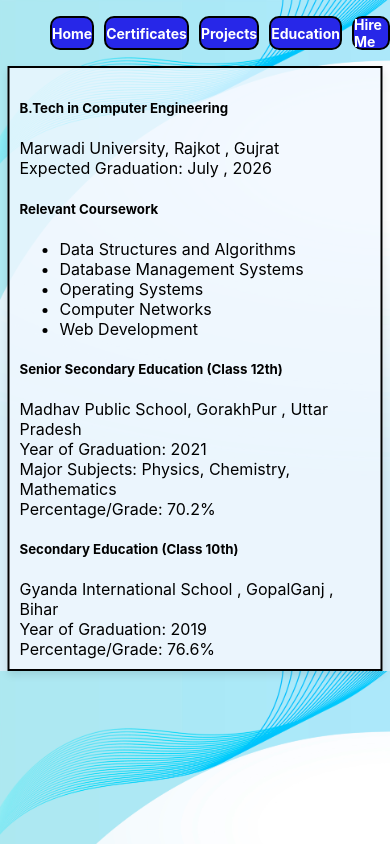
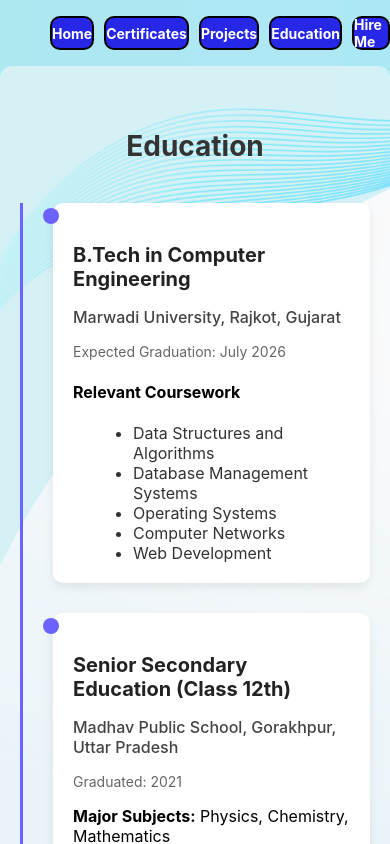
Before and after one commit to AnkitShrivastava27/portfolio, a React (Create React App) app: page /Education in a window 390 px wide. Shown: the top 844 px of the page. Built offline with nearby package versions, Linux system fonts and the light colour scheme.

Commit message:
new changes

```diff
--- a/src/components/Certificates.js
+++ b/src/components/Certificates.js
@@ -1,5 +1,5 @@
-import React from "react";
-import './certificates.css';
+import React, { useState } from "react";
+import "./certificates.css";
 import Oracle from '../certificates/oracle.png';
 import pp from '../certificates/pp1.png';
 import cc1 from '../certificates/ccnv1.png';
@@ -7,34 +7,38 @@ import cc2 from '../certificates/ccnv2.png';
 import lin from '../certificates/linux.png';
 import ibm from '../certificates/ibm.png';
 
+const certificatesData = [
+  { title: "Database Programming with SQL - Oracle Academy", img: Oracle },
+  { title: "Programming with Python - Coursera", img: pp },
+  { title: "CCNAv7: Introduction to Networks - Cisco", img: cc1 },
+  { title: "CCNAv7: Switching, Routing & Wireless Essentials - Cisco", img: cc2 },
+  { title: "NDG: Linux Essentials - Cisco", img: lin },
+  { title: "Getting Started With Enterprise Data Science - IBM", img: ibm },
+];
+
 const Certificates = () => {
+  const [selectedImg, setSelectedImg] = useState(null);
+
   return (
     <div className="certificates">
-            <h1>Certificates</h1>
-            <div className="certificate">
-                <h5 className="text oracle">Database Programming with SQL - Oracle Academy</h5>
-                <img src={Oracle} className="img oracle1" alt="Oracle Certificate"/>
+      <h1 className="section-title">Certificates</h1>
+
+      <div className="certificate-grid">
+        {certificatesData.map((cert, idx) => (
+          <div key={idx} className="certificate-card" onClick={() => setSelectedImg(cert.img)}>
+            <img src={cert.img} alt={cert.title} className="certificate-thumb"/>
+            <h5>{cert.title}</h5>
           </div>
-            <div className="certificate">
-                <h5 className="text pp">Programming with Python - Coursera</h5>
-                <img src={pp} className="img pp1" alt="Python Certificate"/>
+        ))}
       </div>
-            <div className="certificate">
-                <h5 className="text cc1">CCNAv7: Introduction to Networks - Cisco Networking Academy</h5>
-                <img src={cc1} className="img cc11" alt="CCNA1 Certificate"/>
+
+      {/* Modal for full certificate view */}
+      {selectedImg && (
+        <div className="modal" onClick={() => setSelectedImg(null)}>
+          <span className="close">&times;</span>
+          <img src={selectedImg} alt="Certificate" className="modal-img"/>
         </div>
-            <div className="certificate">
-                <h5 className="text cc2">CCNAv7: Switching, Routing and Wireless Essentials - Cisco Networking Academy</h5>
-                <img src={cc2} className="img cc21" alt="CCNA2 Certificate"/>
-            </div>
-            <div className="certificate">
-                <h5 className="text lin">NDG: Linux Essentials - Cisco Networking Academy</h5>
-                <img src={lin} className="img lin1" alt="Linux Certificate"/>
-            </div>
-            <div className="certificate">
-                <h5 className="text ibm">Getting Started With Enterprise Data Science - IBM</h5>
-                <img src={ibm} className="img ibm1" alt="IBM Certificate"/>
-            </div>
+      )}
     </div>
   );
 };
--- a/src/components/Education.js
+++ b/src/components/Education.js
@@ -1,30 +1,55 @@
 import React from "react";
-import './education.css'
-const Education=()=>{
-    return(
-        <div className="Education">
-<div>
-<h5>B.Tech in Computer Engineering</h5>
-Marwadi University, Rajkot , Gujrat <br/>
-Expected Graduation: July , 2026  <br/>
-<h5> Relevant Coursework</h5><ul><li>Data Structures and Algorithms</li><li> Database Management Systems</li> <li>Operating Systems</li><li>Computer Networks</li> <li>Web Development</li>
-</ul>
-<h5>Senior Secondary Education (Class 12th)</h5>
-Madhav Public School, GorakhPur , Uttar Pradesh <br/>
-Year of Graduation: 2021 <br/>
- Major Subjects: Physics, Chemistry, Mathematics<br/>
- Percentage/Grade: 70.2%<br/>
+import "./education.css";
 
- <h5>Secondary Education (Class 10th)</h5>
-Gyanda International School ,  GopalGanj , Bihar <br/>
-Year of Graduation: 2019  <br/>
-Percentage/Grade: 76.6%
-</div>
+const Education = () => {
+  return (
+    <div className="education-section">
+      <h2 className="section-title">Education</h2>
 
+      <div className="timeline">
+        {/* B.Tech */}
+        <div className="timeline-item">
+          <div className="timeline-dot"></div>
+          <div className="timeline-content">
+            <h3>B.Tech in Computer Engineering</h3>
+            <p className="institute">Marwadi University, Rajkot, Gujarat</p>
+            <p className="year">Expected Graduation: July 2026</p>
+            <h4>Relevant Coursework</h4>
+            <ul>
+              <li>Data Structures and Algorithms</li>
+              <li>Database Management Systems</li>
+              <li>Operating Systems</li>
+              <li>Computer Networks</li>
+              <li>Web Development</li>
+            </ul>
+          </div>
+        </div>
 
+        {/* Class 12 */}
+        <div className="timeline-item">
+          <div className="timeline-dot"></div>
+          <div className="timeline-content">
+            <h3>Senior Secondary Education (Class 12th)</h3>
+            <p className="institute">Madhav Public School, Gorakhpur, Uttar Pradesh</p>
+            <p className="year">Graduated: 2021</p>
+            <p><strong>Major Subjects:</strong> Physics, Chemistry, Mathematics</p>
+            <p><strong>Percentage:</strong> 70.2%</p>
+          </div>
+        </div>
 
+        {/* Class 10 */}
+        <div className="timeline-item">
+          <div className="timeline-dot"></div>
+          <div className="timeline-content">
+            <h3>Secondary Education (Class 10th)</h3>
+            <p className="institute">Gyanda International School, Gopalganj, Bihar</p>
+            <p className="year">Graduated: 2019</p>
+            <p><strong>Percentage:</strong> 76.6%</p>
+          </div>
+        </div>
+      </div>
+    </div>
+  );
+};
 
-        </div>
-    )
-}
-export default Education
+export default Education;
--- a/src/components/certificates.css
+++ b/src/components/certificates.css
@@ -1,117 +1,88 @@
 .certificates {
-    text-align: center;
-    padding: 20px;
+  text-align: center;
+  padding: 40px 20px;
+  background: #f9f9f91a;
 }
 
-.certificate {
-    margin-bottom: 20px;
-    position: relative;
+.section-title {
+  font-size: 28px;
+  font-weight: 700;
+  margin-bottom: 30px;
+  color: #333;
 }
 
-.text {
-    display: flex;
-    justify-content: left;
-    padding-left: 10px;
-    color: rgb(0, 0, 0);
-    size: 50px;
-    cursor: pointer;
-    transition: color 0.3s ease, font-weight 0.3s ease;
+/* Grid layout */
+.certificate-grid {
+  display: grid;
+  grid-template-columns: repeat(auto-fit, minmax(280px, 1fr));
+  gap: 20px;
 }
 
-.img {
-    float: right;
-    position: fixed;
-    top: 20%;
-    left: 38%;
-    margin-left: 100px;
-    height: 500px;
-    width: 800px;
-    display: none;
-    transition: display 0.3s ease, opacity 0.3s ease;
-    opacity: 0;
+.certificate-card {
+  background: #fff;
+  border-radius: 12px;
+  padding: 15px;
+  box-shadow: 0 4px 10px rgba(0,0,0,0.08);
+  cursor: pointer;
+  transition: transform 0.3s ease, box-shadow 0.3s ease;
 }
 
-.text:hover {
-    color: red;
-    font-weight: bolder;
+.certificate-card:hover {
+  transform: translateY(-5px);
+  box-shadow: 0 6px 14px rgba(0,0,0,0.15);
 }
 
-.oracle:hover + .oracle1,
-.pp:hover + .pp1,
-.cc1:hover + .cc11,
-.cc2:hover + .cc21,
-.lin:hover + .lin1,
-.ibm:hover + .ibm1 {
-    display: block;
-    opacity: 1;
+.certificate-thumb {
+  width: 100%;
+  border-radius: 8px;
+  margin-bottom: 10px;
+  transition: transform 0.3s ease;
 }
 
-
-@media (max-width: 768px) {
-    .certificates {
-        padding: 10px;
-    }
-
-    .certificate {
-        display: flex;
-        flex-direction: column;
-        align-items: center;
-        margin-bottom: 40px;
-    }
-
-    .img {
-        display: block;
-        position: static;
-        width: 90%;
-        max-width: none;
-        height: auto;
-        margin: 10px 0;
-        opacity: 1;
-        transition: transform 0.3s ease, opacity 0.3s ease;
-    }
-
-    .img:hover {
-        transform: scale(1.05);
-        opacity: 0.9;
-    }
-
-    .text {
-        font-size: 16px;
-        padding-left: 5px;
-        text-align: center;
-        margin-bottom: 10px;
-    }
+.certificate-card:hover .certificate-thumb {
+  transform: scale(1.05);
 }
 
+.certificate-card h5 {
+  font-size: 16px;
+  color: #333;
+  font-weight: 600;
+  margin: 5px 0;
+}
 
-@media (max-width: 480px) {
-    .certificates {
-        padding: 5px;
-    }
+/* Modal */
+.modal {
+  position: fixed;
+  top: 0;
+  left: 0;
+  width: 100%;
+  height: 100%;
+  background: rgba(0,0,0,0.8);
+  display: flex;
+  align-items: center;
+  justify-content: center;
+  z-index: 1000;
+}
 
-    .certificate {
-        display: flex;
-        flex-direction: column;
-        align-items: center;
-        margin-bottom: 30px;
-    }
+.modal-img {
+  max-width: 85%;
+  max-height: 85%;
+  border-radius: 10px;
+  box-shadow: 0 4px 12px rgba(0,0,0,0.4);
+}
 
-    .text {
-        font-size: 14px;
-        padding-left: 5px;
-        text-align: center;
-        margin-bottom: 5px;
-    }
+.close {
+  position: absolute;
+  top: 20px;
+  right: 40px;
+  font-size: 40px;
+  color: white;
+  cursor: pointer;
+}
 
-    .img {
-        width: 100%;
-        max-width: none;
-        margin: 5px 0;
-        transition: transform 0.3s ease, opacity 0.3s ease;
-    }
-
-    .img:hover {
-        transform: scale(1.1);
-        opacity: 0.85;
-    }
+/* Responsive tweaks */
+@media (max-width: 768px) {
+  .certificate-grid {
+    grid-template-columns: repeat(auto-fit, minmax(200px, 1fr));
+  }
 }
--- a/src/components/education.css
+++ b/src/components/education.css
@@ -1,22 +1,71 @@
-.Education {
-    background-color: rgba(240, 248, 255, 0.8);
-    border: 2px solid black;
-    width: fit-content;
-    padding: 15px;
-    position: relative;
-    top: 10%;
-    left: 50%;
-    transform: translateX(-50%);
-    box-shadow: 0 4px 8px rgba(0, 0, 0, 0.1);
+.education-section {
+  padding: 40px 20px;
+  background: #f9f9f987;
+  border-radius: 12px;
 }
 
+.section-title {
+  font-size: 28px;
+  font-weight: 700;
+  text-align: center;
+  margin-bottom: 40px;
+  color: #333;
+  position: relative;
+}
 
-@media (max-width: 480px) {
-    .Education {
-        width: 90%;
-        padding: 10px;
-        top: 5%;
-        left: 50%;
-        transform: translateX(-50%);
-    }
+.timeline {
+  position: relative;
+  margin: 0 auto;
+  padding-left: 30px;
+  border-left: 3px solid #6c63ff;
 }
+
+.timeline-item {
+  margin-bottom: 30px;
+  position: relative;
+}
+
+.timeline-dot {
+  width: 16px;
+  height: 16px;
+  background: #6c63ff;
+  border-radius: 50%;
+  position: absolute;
+  left: -10px;
+  top: 5px;
+}
+
+.timeline-content {
+  background: #fff;
+  padding: 20px;
+  border-radius: 10px;
+  box-shadow: 0 4px 10px rgba(0,0,0,0.08);
+  transition: transform 0.2s ease;
+}
+
+.timeline-content:hover {
+  transform: translateY(-5px);
+}
+
+.timeline-content h3 {
+  font-size: 20px;
+  margin-bottom: 5px;
+  color: #222;
+}
+
+.institute {
+  font-size: 16px;
+  font-weight: 500;
+  color: #444;
+}
+
+.year {
+  font-size: 14px;
+  color: #666;
+  margin-bottom: 10px;
+}
+
+.timeline-content ul {
+  margin: 10px 0 0 20px;
+  color: #333;
+}
```
Lines whose indentation alone changed are shown as unchanged.
